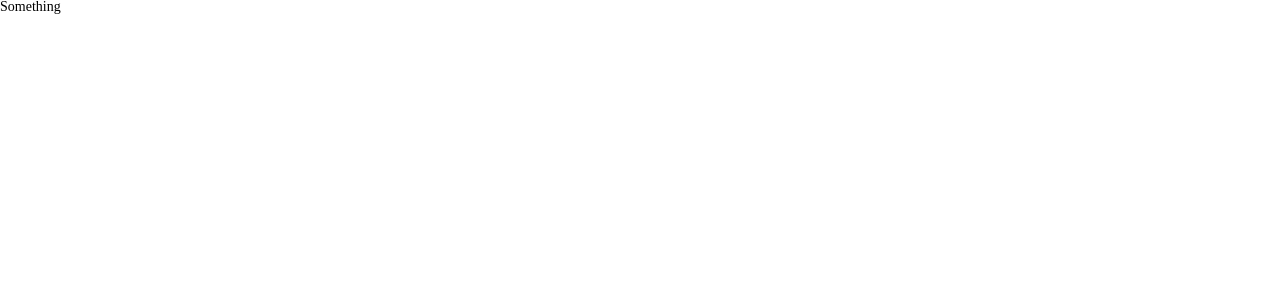
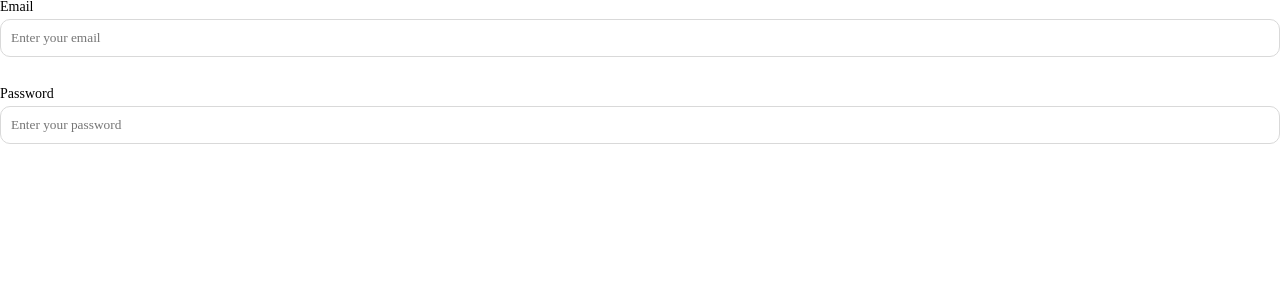
Before and after one commit to yaroslavTsebro/tag-certificates, a React (Vite) app in the folder front-end/: page / in a window 1280 px wide. Shown: the top 300 px of the page. Built offline with nearby package versions, Linux system fonts and the light colour scheme.

Commit message:
minor changes

```diff
--- a/front-end/src/App.tsx
+++ b/front-end/src/App.tsx
@@ -1,5 +1,9 @@
+import { Login } from "./components/Login/Login";
+
 function App() {
-  return <div>Something</div>;
+  return (
+    <Login isLogin={false}/>
+  );
 }
 
 export default App;
--- /dev/null
+++ b/front-end/src/components/Login/Login.tsx
@@ -0,0 +1,71 @@
+import React, { useState } from "react";
+import Input from "../common/Input/Input";
+
+interface LoginProps {
+  isLogin: boolean;
+}
+
+export const Login: React.FC<LoginProps> = ({ isLogin }) => {
+  const [emailValid, setEmailValid] = useState<boolean>(false);
+  const [passValid, setPassValid] = useState<boolean>(false);
+  const [email, setEmail] = useState<string>("");
+  const [password, setPassword] = useState<string>("");
+
+  const formIsValid = emailValid && passValid;
+
+  const handleButtonOnClick = (event: React.MouseEvent<HTMLButtonElement>) => {
+    event.preventDefault();
+  };
+
+  const handleValidationChangeEmail = (isValid: boolean) => {
+    setEmailValid(isValid);
+  };
+
+  const handleValidationChangePassword = (isValid: boolean) => {
+    setPassValid(isValid);
+  };
+
+  return (
+    <form action="">
+      <Input
+        name={"Email"}
+        placeholder={"Enter your email"}
+        onValidationChange={handleValidationChangeEmail}
+        validationMessages={[
+          "Email must contains @",
+          "Email length must be greater than 3",
+          "Email length must be less than 50",
+        ]}
+        onValueChange={setEmail}
+        validations={[
+          (str: string) => str.includes("@"),
+          (str: string) => str.length > 3,
+          (str: string) => str.length < 50,
+        ]}
+      />
+      <Input
+        name={"Password"}
+        placeholder={"Enter your password"}
+        onValidationChange={handleValidationChangePassword}
+        validationMessages={[
+          "Password must contains spec. symbols",
+          "Password must contains digits",
+          "Password must contain lowercase and capital letters",
+          "Password length must be greater than 8",
+          "Password length must be less than 20",
+        ]}
+        onValueChange={setPassword}
+        validations={[
+          (str: string) => /[!@#$%^&*(),.?":{}|<>]/.test(str), // Checks for special characters
+          (str: string) => /\d/.test(str), // Checks for digits
+          (str: string) => /[a-z]/.test(str) && /[A-Z]/.test(str), // Checks for lowercase and uppercase letters
+          (str: string) => str.length >= 8, // Checks for minimum length
+          (str: string) => str.length <= 20, // Checks for maximum length
+        ]}
+      />
+      {formIsValid && (
+        <button onClick={handleButtonOnClick}>Some button{email}</button>
+      )}
+    </form>
+  );
+};
--- /dev/null
+++ b/front-end/src/components/common/Input/Input.module.scss
@@ -0,0 +1,32 @@
+.label {
+  font-weight: 500;
+  display: block;
+  margin-bottom: 5px;
+}
+
+.error {
+  // padding-left: 10px;
+  color: red;
+}
+
+.field {
+  border-radius: 10px;
+  border: 1px solid #D9D9D9;
+  padding: 10px 0px 10px 10px;
+  min-width: 100%;
+
+  ::placeholder {
+    color: var(--muted, #D9D9D9);
+    font-size: 10px;
+    font-weight: 500;
+  }
+
+  margin-bottom: 10px;
+}
+
+
+.wrapper {
+  &:not(:last-child) {
+    margin-bottom: 20px;
+  }
+}
--- /dev/null
+++ b/front-end/src/components/common/Input/Input.tsx
@@ -0,0 +1,89 @@
+import { useEffect } from "react";
+import useInput from "../../../hook/useInput";
+import style from "./Input.module.scss";
+
+export interface Props {
+  name: string;
+  placeholder: string;
+  validationMessages: string[];
+  // eslint-disable-next-line @typescript-eslint/ban-types
+  validations: Function[];
+  commonClasses?: string;
+  errorClasses?: string;
+  onValidationChange?: (isValid: boolean) => void;
+  onValueChange?: (value: string) => void;
+}
+
+const Input = ({
+  name,
+  placeholder,
+  validations,
+  validationMessages,
+  commonClasses,
+  errorClasses,
+  onValidationChange,
+  onValueChange
+}: Props) => {
+  if (validations.length !== validationMessages.length) {
+    throw new Error(
+      "validations and validationMessages must have the same length"
+    );
+  }
+
+  const [
+    value,
+    valueIsValid,
+    isTouched,
+    validation,
+    valueChangeHandler,
+    valueBlurHandler,
+    resetValueInput,
+  ] = useInput(validations);
+
+  useEffect(() => {
+    if (onValidationChange) {
+      onValidationChange(valueIsValid);
+    }
+  }, [valueIsValid, onValidationChange]);
+
+  useEffect(() => {
+    if(onValueChange) {
+      onValueChange(value);
+    }
+  }, [value, onValueChange]);
+
+
+  const hasError = validation.includes(false) && isTouched;
+  const classNames =`${style.wrapper} ` + commonClasses + " " + (hasError ? errorClasses : "");
+
+
+  return (
+    <>
+      <div className={classNames}>
+        <label className={style.label} htmlFor={name}>
+          {name}
+        </label>
+        <input
+          type="text"
+          id={name}
+          placeholder={placeholder}
+          value={value}
+          onChange={valueChangeHandler}
+          onFocus={valueBlurHandler}
+          className={style.field}
+        />
+        {validationMessages.map(
+          (message, index) =>
+            !validation[index] &&
+            isTouched && (
+              <p className={style.error}   key={index}>
+                {message}
+              </p>
+            )
+        )}
+      </div>
+    </>
+  );
+};
+
+export default Input;
```
Also changed, not shown: front-end/src/components/Login/Login.module.scss (added), front-end/src/routing/index.tsx (added).
